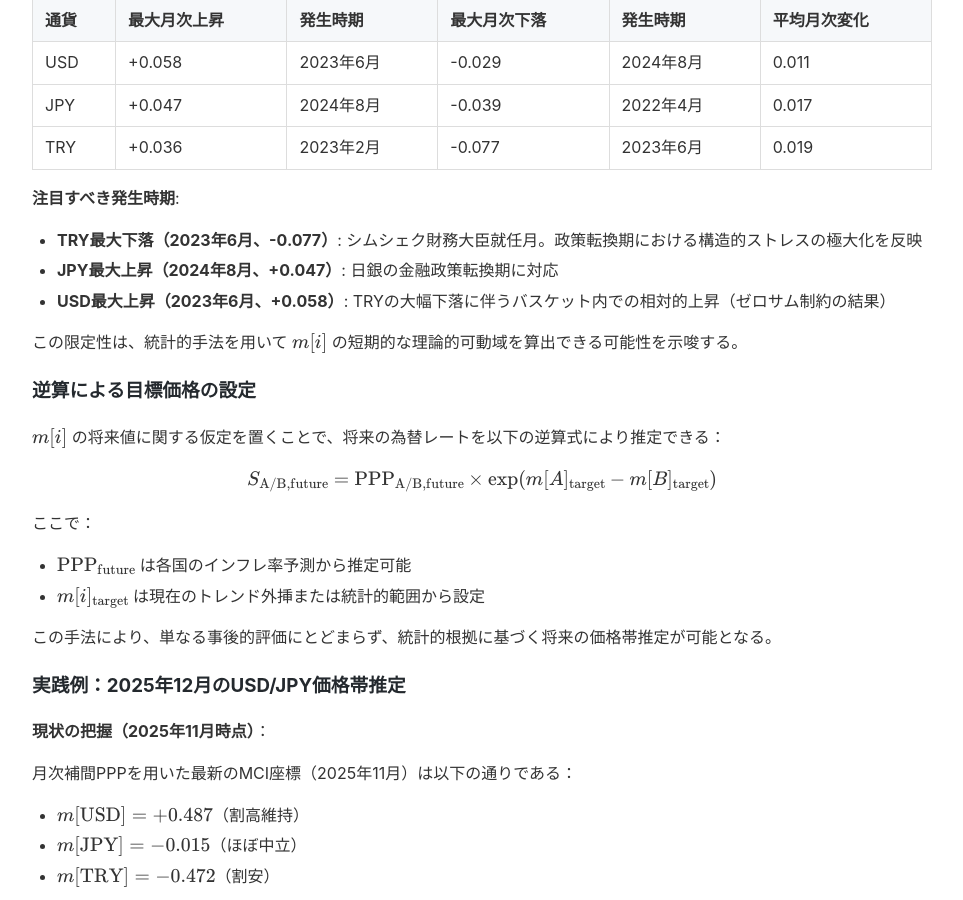
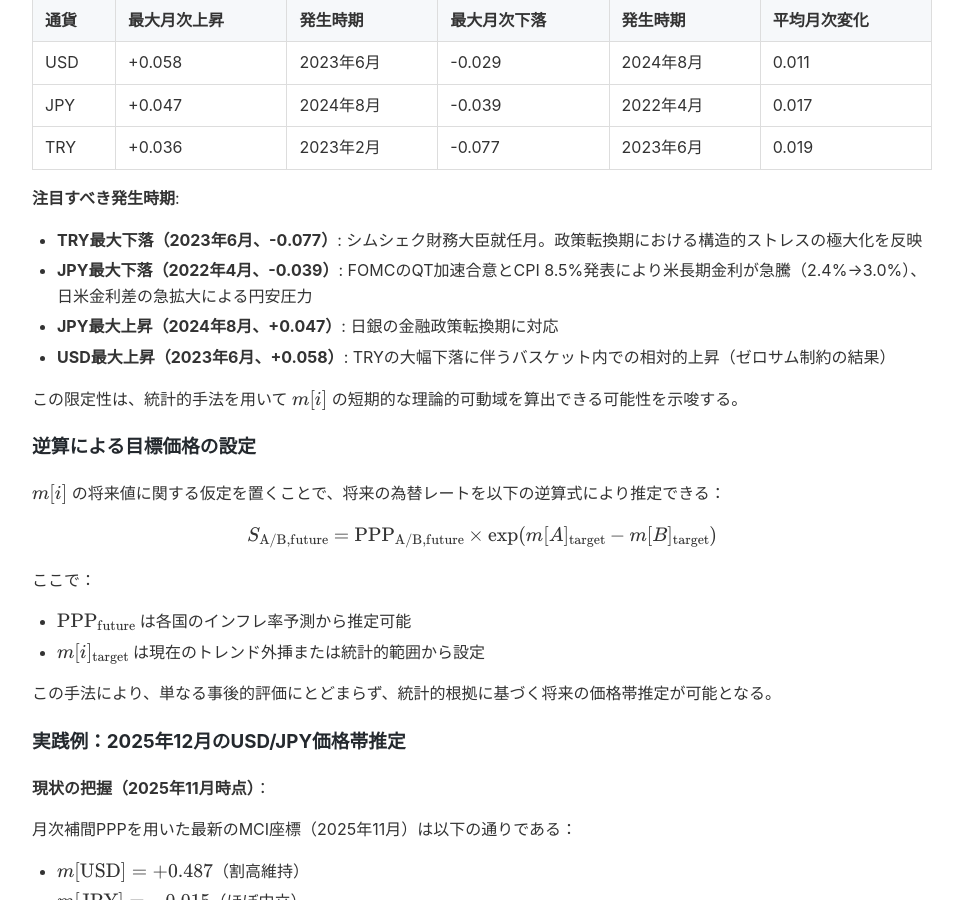
Before and after one commit to onigirito/MCI_Mikan-3-Currency-clr-Index_, a Jekyll site: the page built from docs/CHAPTER8_DRAFT.md, in a window 1280 px wide and 900 px high, scrolled down 6253 px. Shown: the whole window, without its empty margins (158-1121 px from the left). Built offline with Jekyll 4.4.1, drawn with Linux system fonts in a browser that asks for light colours; our own code applies the rules of GitHub Pages for plain Markdown files.

Commit message:
Chapter 8: JPY最大下落（2022年4月）の背景を追加
- FOMCのQT加速合意（最大月950億ドル）
- CPI 8.5%発表（1981年以降最大）
- 米長期金利急騰（2.4%→3.0%）
- 日米金利差の急拡大による円安圧力を明記

🤖 Generated with [Claude Code](https://claude.com/claude-code)

Co-Authored-By: Claude <noreply@anthropic.com>

```diff
--- a/docs/CHAPTER8_DRAFT.md
+++ b/docs/CHAPTER8_DRAFT.md
@@ -190,6 +190,7 @@ Mikan 3-Currency clr Index の重要な数理的特性として、**可動域の
 
 **注目すべき発生時期**:
 - **TRY最大下落（2023年6月、-0.077）**: シムシェク財務大臣就任月。政策転換期における構造的ストレスの極大化を反映
+- **JPY最大下落（2022年4月、-0.039）**: FOMCのQT加速合意とCPI 8.5%発表により米長期金利が急騰（2.4%→3.0%）、日米金利差の急拡大による円安圧力
 - **JPY最大上昇（2024年8月、+0.047）**: 日銀の金融政策転換期に対応
 - **USD最大上昇（2023年6月、+0.058）**: TRYの大幅下落に伴うバスケット内での相対的上昇（ゼロサム制約の結果）
 
```
